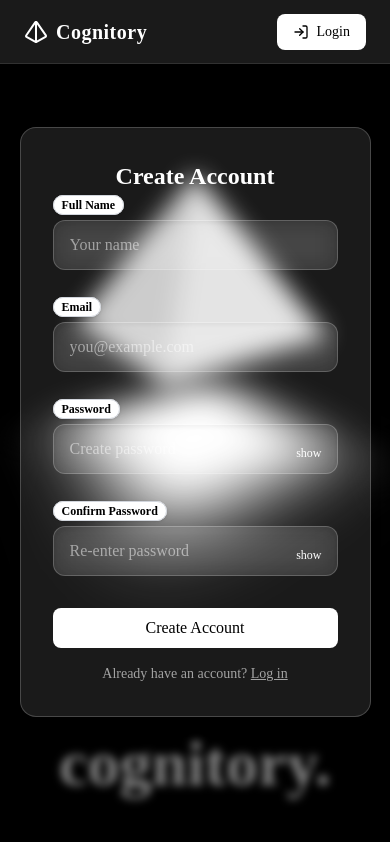
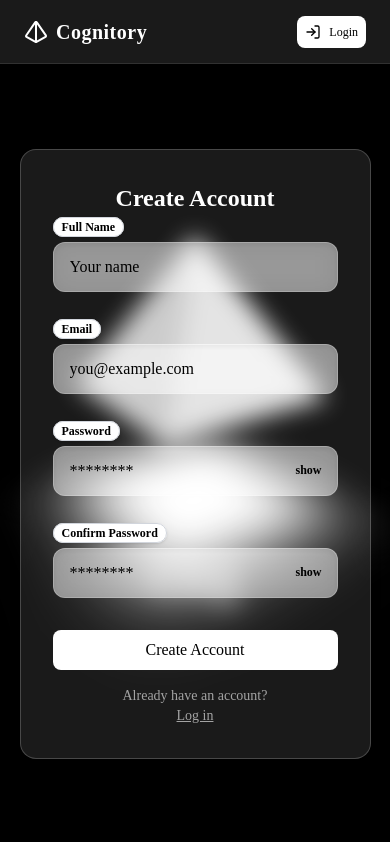
Before and after one commit to gradenext/Cognitory_Inventory, a React (Vite) app in the folder CognitoryFE/: page /signup in a window 390 px wide. Built offline with nearby package versions, Linux system fonts and the light colour scheme.

Commit message:
[fix]: design fixes in auth pages

```diff
--- a/CognitoryFE/src/components/auth/ForgetPassword.jsx
+++ b/CognitoryFE/src/components/auth/ForgetPassword.jsx
@@ -80,7 +80,7 @@ const ForgetPassword = () => {
 
         <button
           type="submit"
-          className="my-2 bg-white text-black py-2 px-4 rounded-lg font-medium hover:bg-white/90 transition"
+          className="my-2 bg-white text-black hover:text-white hover:bg-black py-2 px-4 rounded-lg font-medium transition duration-200 cursor-pointer"
         >
           {loading ? <Loader2 className="animate-spin mx-auto" /> : "Submit"}
         </button>
--- a/CognitoryFE/src/components/auth/Login.jsx
+++ b/CognitoryFE/src/components/auth/Login.jsx
@@ -93,13 +93,13 @@ const Login = () => {
             name="password"
             value={form.password}
             onChange={handleChange}
-            placeholder="••••••••"
+            placeholder="********"
             type={showPassword ? "text" : "password"}
             error={errors.password}
             disabled={loading}
           />
           <span
-            className="hover:underline cursor-pointer absolute top-2/3 -translate-y-7/8 right-4 text-xs select-none"
+            className="hover:underline text-black font-semibold cursor-pointer absolute top-1/3 translate-y-4/5 right-4 text-xs select-none"
             onClick={() => setShowPassword((prev) => !prev)}
           >
             {showPassword ? "hide" : "show"}
@@ -109,7 +109,7 @@ const Login = () => {
         <button
           type="submit"
           disabled={loading}
-          className="my-2 bg-white text-black py-2 px-4 rounded-lg font-medium hover:bg-white/90 transition"
+          className="my-2 bg-white text-black hover:text-white hover:bg-black py-2 px-4 rounded-lg font-medium transition duration-200 cursor-pointer"
         >
           {loading ? <Loader2 className="animate-spin mx-auto" /> : "Log In"}
         </button>
@@ -121,7 +121,7 @@ const Login = () => {
           Forgot Password
         </Link>
 
-        <div className="text-sm text-white/60 text-center flex justify-center items-center">
+        <div className="text-sm text-white/60 text-center flex flex-col justify-center items-center">
           <div>Don't have an account?</div>
           <Link to={"/signup"} className="underline hover:text-white">
             Sign up
--- a/CognitoryFE/src/components/auth/ResetPassword.jsx
+++ b/CognitoryFE/src/components/auth/ResetPassword.jsx
@@ -80,13 +80,13 @@ const ResetPassword = () => {
             name="password"
             value={form.password}
             onChange={handleChange}
-            placeholder="Create password"
+            placeholder="********"
             type={showPassword ? "text" : "password"}
             error={errors.newPassword}
             disabled={loading}
           />
           <span
-            className="hover:underline cursor-pointer absolute top-2/3 -translate-y-7/8 right-4 text-xs select-none"
+            className="hover:underline text-black font-semibold cursor-pointer absolute top-1/3 translate-y-4/5 right-4 text-xs select-none"
             onClick={() => setShowPassword((prev) => !prev)}
           >
             {showPassword ? "hide" : "show"}
@@ -99,13 +99,13 @@ const ResetPassword = () => {
             name="confirmPassword"
             value={form.confirmPassword}
             onChange={handleChange}
-            placeholder="Re-enter password"
+            placeholder="********"
             type={showConfirmPassword ? "text" : "password"}
             error={errors.confirmPassword}
             disabled={loading}
           />
           <span
-            className="hover:underline cursor-pointer absolute top-2/3 -translate-y-7/8 right-4 text-xs select-none"
+            className="hover:underline text-black font-semibold cursor-pointer absolute top-1/3 translate-y-4/5 right-4 text-xs select-none"
             onClick={() => setShowConfirmPassword((prev) => !prev)}
           >
             {showPassword ? "hide" : "show"}
@@ -114,7 +114,7 @@ const ResetPassword = () => {
 
         <button
           type="submit"
-          className="my-2 bg-white text-black py-2 px-4 rounded-lg font-medium hover:bg-white/90 transition"
+          className="my-2 bg-white text-black hover:text-white hover:bg-black py-2 px-4 rounded-lg font-medium  transition duration-200 cursor-pointer"
         >
           {loading ? <Loader2 className="animate-spin mx-auto" /> : "Submit"}
         </button>
--- a/CognitoryFE/src/components/auth/Signup.jsx
+++ b/CognitoryFE/src/components/auth/Signup.jsx
@@ -107,13 +107,13 @@ const Signup = () => {
             name="password"
             value={form.password}
             onChange={handleChange}
-            placeholder="Create password"
+            placeholder="********"
             type={showPassword ? "text" : "password"}
             error={errors.password}
             disabled={loading}
           />
           <span
-            className="hover:underline cursor-pointer absolute top-2/3 -translate-y-7/8 right-4 text-xs select-none"
+            className="hover:underline text-black font-semibold cursor-pointer absolute top-1/3 translate-y-4/5 right-4 text-xs select-none"
             onClick={() => setShowPassword((prev) => !prev)}
           >
             {showPassword ? "hide" : "show"}
@@ -126,23 +126,23 @@ const Signup = () => {
             name="confirmPassword"
             value={form.confirmPassword}
             onChange={handleChange}
-            placeholder="Re-enter password"
+            placeholder="********"
             type={showConfirmPassword ? "text" : "password"}
             error={errors.confirmPassword}
             disabled={loading}
           />
           <span
-            className="hover:underline cursor-pointer absolute top-2/3 -translate-y-7/8 right-4 text-xs select-none"
+            className="hover:underline text-black font-semibold cursor-pointer absolute top-1/3 translate-y-4/5 right-4 text-xs select-none"
             onClick={() => setShowConfirmPassword((prev) => !prev)}
           >
-            {showPassword ? "hide" : "show"}
+            {showConfirmPassword ? "hide" : "show"}
           </span>
         </div>
 
         <button
           type="submit"
           disabled={loading}
-          className=" bg-white text-black py-2 px-4 my-2 rounded-lg font-medium hover:bg-white/90 transition"
+          className=" bg-white text-black hover:text-white hover:bg-black py-2 px-4 my-2 rounded-lg font-medium transition duration-200 cursor-pointer"
         >
           {loading ? (
             <Loader2 className="animate-spin mx-auto" />
@@ -151,12 +151,12 @@ const Signup = () => {
           )}
         </button>
 
-        <p className="text-sm text-white/60 text-center">
-          Already have an account?{" "}
+        <div className="text-sm text-white/60 text-center flex flex-col justify-center items-center">
+          <div>Already have an account?</div>
           <Link to="/login" className="underline hover:text-white">
             Log in
           </Link>
-        </p>
+        </div>
       </form>
     </div>
   );
--- a/CognitoryFE/src/components/auth/TypewriterText.jsx
+++ b/CognitoryFE/src/components/auth/TypewriterText.jsx
@@ -3,7 +3,7 @@ import { useEffect, useState } from "react";
 const TypewriterText = () => {
   const [text, setText] = useState("");
   const [dir, setDir] = useState(1); // 1 = typing, -1 = deleting
-  const baseText = "cognitory...";
+  const baseText = "cognitory";
   const speed = 150;
 
   useEffect(() => {
@@ -30,7 +30,7 @@ const TypewriterText = () => {
     return () => clearInterval(interval);
   }, [dir]);
 
-  return <span className="blur-xs sm:blur-sm">{text}</span>;
+  return <span className="">{text}</span>;
 };
 
 export default TypewriterText
--- a/CognitoryFE/src/components/shared/Input.jsx
+++ b/CognitoryFE/src/components/shared/Input.jsx
@@ -26,7 +26,7 @@ const Input = ({
         placeholder={placeholder}
         type={type}
         disabled={disabled}
-        className={`w-full px-4 py-3 mt-1 rounded-xl border text-white placeholder-white/50 bg-white/10 backdrop-blur-md shadow-inner transition-all duration-200 focus:outline-none focus:ring-2 focus:ring-white/40 focus:border-white
+        className={`w-full px-4 py-3 mt-1 rounded-xl border text-black placeholder-black bg-white/50 backdrop-blur-md shadow-inner transition-all duration-200 focus:outline-none focus:ring-2  focus:border-black
           ${
             disabled
               ? "bg-gray-800 text-gray-400 cursor-not-allowed opacity-60"
@@ -34,7 +34,7 @@ const Input = ({
           }
         `}
       />
-      <div className="text-red-400 text-xs ml-1 min-h-[1rem]">
+      <div className="text-red-400 font-semibold text-xs ml-1 min-h-[1rem]">
         {error ? `*${error}` : ""}
       </div>
     </div>
--- a/CognitoryFE/src/components/shared/Navbar.jsx
+++ b/CognitoryFE/src/components/shared/Navbar.jsx
@@ -1,4 +1,4 @@
-import { AtSign, DoorOpen, LogIn, Pyramid } from "lucide-react";
+import { AtSign, DoorOpen, List, LogIn, Pyramid } from "lucide-react";
 import { useDispatch, useSelector } from "react-redux";
 import { Link, useLocation, useNavigate } from "react-router-dom";
 import { logOut } from "../../redux/slice/userSlice";
@@ -9,7 +9,7 @@ export const Navbar = () => {
   const navigate = useNavigate();
   const dispatch = useDispatch();
   return (
-    <nav className="h-16 px-6 fixed top-0 z-50 w-full flex items-center justify-between bg-white/10 backdrop-blur-md border-b border-white/10 text-white shadow-sm">
+    <nav className="min-h-16 px-6 py-1 fixed top-0 z-50 w-full flex items-center justify-between bg-white/10 backdrop-blur-md border-b border-white/10 text-white shadow-sm">
       {/* Left: Logo and Brand */}
       <Link to={"/"}>
         <div className="flex items-center gap-2">
@@ -18,6 +18,7 @@ export const Navbar = () => {
         </div>
       </Link>
 
+      <div className="">
         {token ? (
           <button
             onClick={() => {
@@ -30,11 +31,11 @@ export const Navbar = () => {
             Logout
           </button>
         ) : (
-        <div className=" flex justify-center items-center gap-x-4">
+          <div className=" flex flex-col sm:flex-row justify-center items-center text-xs sm:text-sm gap-2 sm:gap-x-4">
             {location.pathname !== "/login" && (
               <button
                 onClick={() => navigate("/login")}
-              className="px-4 py-2 flex justify-center items-center gap-x-2 rounded-lg text-sm bg-white text-black hover:bg-white/90 transition cursor-pointer hover:underline"
+                className="px-2 sm:px-4 py-2 flex justify-center items-center gap-x-2 rounded-lg  bg-white text-black hover:bg-white/90 transition cursor-pointer hover:underline"
               >
                 <LogIn size={16} />
                 Login
@@ -43,7 +44,7 @@ export const Navbar = () => {
             {location.pathname !== "/signup" && (
               <button
                 onClick={() => navigate("/signup")}
-              className="px-4 py-2 flex justify-center items-center gap-x-2 rounded-lg text-sm bg-white text-black hover:bg-white/90 transition cursor-pointer hover:underline"
+                className="px-2 sm:px-4 py-2 flex justify-center items-center gap-x-2 rounded-lg bg-white text-black hover:bg-white/90 transition cursor-pointer hover:underline"
               >
                 <AtSign size={16} />
                 Sign Up
@@ -51,6 +52,7 @@ export const Navbar = () => {
             )}
           </div>
         )}
+      </div>
     </nav>
   );
 };
--- a/CognitoryFE/src/pages/Auth.jsx
+++ b/CognitoryFE/src/pages/Auth.jsx
@@ -5,19 +5,19 @@ import RotatingPyramid from "../components/shared/RotaingPyramid";
 
 const Auth = () => {
   return (
-    <div className="relative h-screen w-full bg-black text-white overflow-hidden">
+    <div className="relative min-h-screen w-full flex flex-col justify-center bg-black text-white overflow-hidden">
       {/* Background Layer */}
-      <div className="absolute inset-0 z-0 flex flex-col justify-between items-center py-12">
+      <div className="absolute inset-0 z-0 flex flex-col justify-center items-center py-12">
         <div className="scale-150">
           <RotatingPyramid />
         </div>
-        <div className="text-[4rem] sm:text-[8rem] text-white/50 font-bold leading-none mt-8 ">
+        <div className="text-[4rem] sm:text-[8rem] text-white/50 font-bold leading-none mt-8 h-48 ">
           <TypewriterText />
         </div>
       </div>
 
       {/* Glass Form Container */}
-      <div className="relative z-10 flex h-full items-center justify-center">
+      <div className="relative z-10 flex h-full items-center justify-center mt-24 mb-8 ">
         <div className="w-[90%] max-w-md p-8 bg-white/10 backdrop-blur-md rounded-2xl shadow-lg border border-white/20">
           <Outlet />
         </div>
```
Lines whose indentation alone changed are shown as unchanged.
